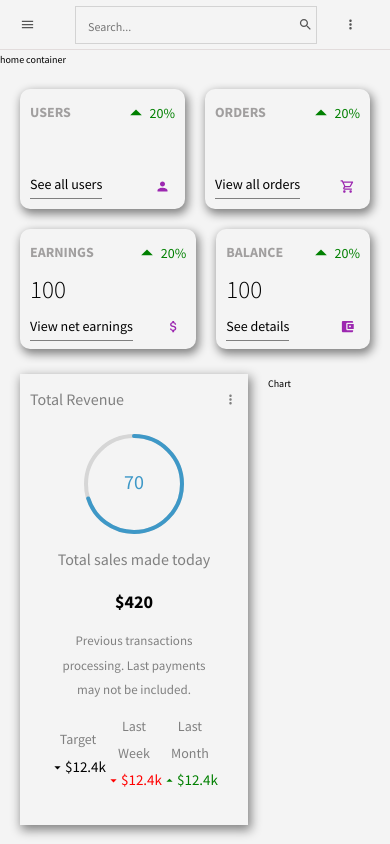
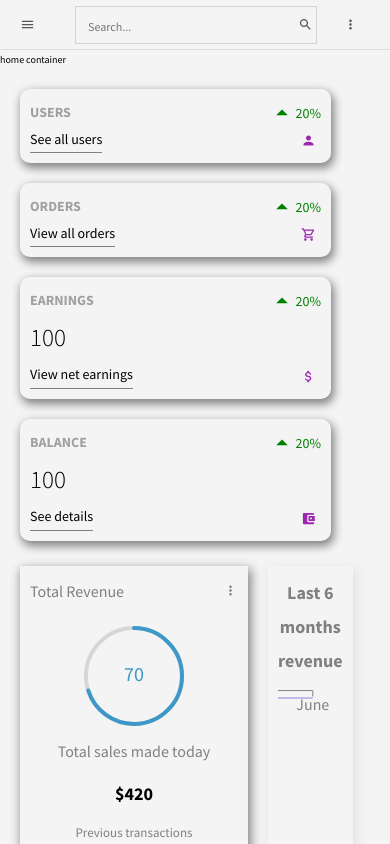
Before and after one commit to c0basi/ecommerce, a React (Create React App) app in the folder admin-panel/: page / in a window 390 px wide. Shown: the top 844 px of the page. Built offline with nearby package versions, Linux system fonts and the light colour scheme.

Commit message:
added rechart areaChart

```diff
--- a/admin-panel/package.json
+++ b/admin-panel/package.json
@@ -14,6 +14,7 @@
     "@types/node": "^16.11.26",
     "@types/react": "^18.0.3",
     "@types/react-dom": "^18.0.0",
+    "@types/recharts": "^1.8.23",
     "react": "^18.0.0",
     "react-circular-progressbar": "^2.0.4",
     "react-dom": "^18.0.0",
--- a/admin-panel/src/components/charts/Chart.scss
+++ b/admin-panel/src/components/charts/Chart.scss
@@ -1,3 +1,17 @@
 .chart {
 	flex: 4;
+	font-size: 1.6rem;
+	-webkit-box-shadow: 2px 4px 10px 1px rgba(0, 0, 0, 0.47);
+	box-shadow: 2px 4px 10px 1px rgba(201, 201, 201, 0.47);
+	padding: 10px;
+	color: gray;
+	&--title {
+		margin-bottom: 1rem;
+		font-size: 1.8rem;
+		text-align: center;
+		font-weight: bold;
+	}
+	.chartGrid {
+		stroke: rgb(224, 223, 223);
+	}
 }
--- a/admin-panel/src/components/charts/Chart.tsx
+++ b/admin-panel/src/components/charts/Chart.tsx
@@ -1,8 +1,54 @@
 import React from 'react';
 import './Chart.scss';
+import {
+	AreaChart,
+	Area,
+	XAxis,
+	YAxis,
+	CartesianGrid,
+	Tooltip,
+	ResponsiveContainer,
+} from 'recharts';
 
+const data = [
+	{ name: 'January', Total: 1200 },
+	{ name: 'February', Total: 2100 },
+	{ name: 'March', Total: 800 },
+	{ name: 'April', Total: 1600 },
+	{ name: 'May', Total: 900 },
+	{ name: 'June', Total: 1700 },
+];
 const Chart = () => {
-	return <div className="chart">Chart</div>;
+	return (
+		<div className="chart">
+			<div className="chart--title">Last 6 months revenue</div>
+			<ResponsiveContainer width="100%" aspect={2 / 1}>
+				<AreaChart
+					width={730}
+					// height={450}
+					data={data}
+					margin={{ top: 10, right: 30, left: 0, bottom: 0 }}
+				>
+					<defs>
+						<linearGradient id="total" x1="0" y1="0" x2="0" y2="1">
+							<stop offset="5%" stopColor="#8884d8" stopOpacity={0.8} />
+							<stop offset="95%" stopColor="#8884d8" stopOpacity={0} />
+						</linearGradient>
+					</defs>
+					<XAxis dataKey="name" stroke="gray" className="chartGrid" />
+					<CartesianGrid strokeDasharray="3 3" />
+					<Tooltip />
+					<Area
+						type="monotone"
+						dataKey="Total"
+						stroke="#8884d8"
+						fillOpacity={1}
+						fill="url(#total)"
+					/>
+				</AreaChart>
+			</ResponsiveContainer>
+		</div>
+	);
 };
 
 export default Chart;
--- a/admin-panel/src/components/featured/Featured.scss
+++ b/admin-panel/src/components/featured/Featured.scss
@@ -1,4 +1,5 @@
 .featured {
+	max-width: 90%;
 	flex: 2;
 	box-shadow: 2px 4px 10px 1px rgba(0, 0, 0, 0.47);
 	padding: 1rem;
--- a/admin-panel/src/components/widget/Widget.scss
+++ b/admin-panel/src/components/widget/Widget.scss
@@ -1,7 +1,8 @@
 .widget {
-	max-width: 80%;
+	flex-basis: 20rem;
 	display: flex;
 	flex: 1;
+	flex-grow: 1;
 	justify-content: space-between;
 	padding: 1rem;
 	box-shadow: 2px 4px 10px 1px rgba(0, 0, 0, 0.47);
--- a/admin-panel/src/pages/home/Home.scss
+++ b/admin-panel/src/pages/home/Home.scss
@@ -1,14 +1,20 @@
 .home {
 	display: flex;
+	width: 100%;
+	overflow-x: hidden;
+	max-width: 100vw;
 
 	&__container {
 		flex: 6;
 
 		.widgets,
 		.charts {
+			max-width: 90vw;
 			padding: 2rem;
 			display: flex;
 			gap: 2rem;
+		}
+		.widgets {
 			flex-wrap: wrap;
 		}
 		.charts {
@@ -16,3 +22,9 @@
 		}
 	}
 }
+
+@media screen and (max-width: 400px) {
+	.widgets {
+		flex-direction: column;
+	}
+}
```
Also changed, not shown: 1 other file (tests, documents, lock files or other folders).
